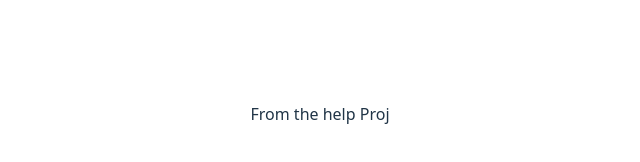
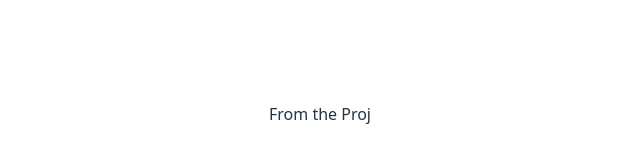
Before and after one commit to Sahasranm/repo_1, a React (Vite) app: page / in a window 1280 px wide. Shown: the part 286-448 px from the top of the page, without its empty margins (320-960 px from the left). Built offline with nearby package versions, Linux system fonts and the light colour scheme.

Commit message:
added proj2

```diff
--- a/src/App.jsx
+++ b/src/App.jsx
@@ -8,7 +8,7 @@ function App() {
 
   return (
     <>
-      From the help Proj
+      From the Proj
     </>
   )
 }
```
